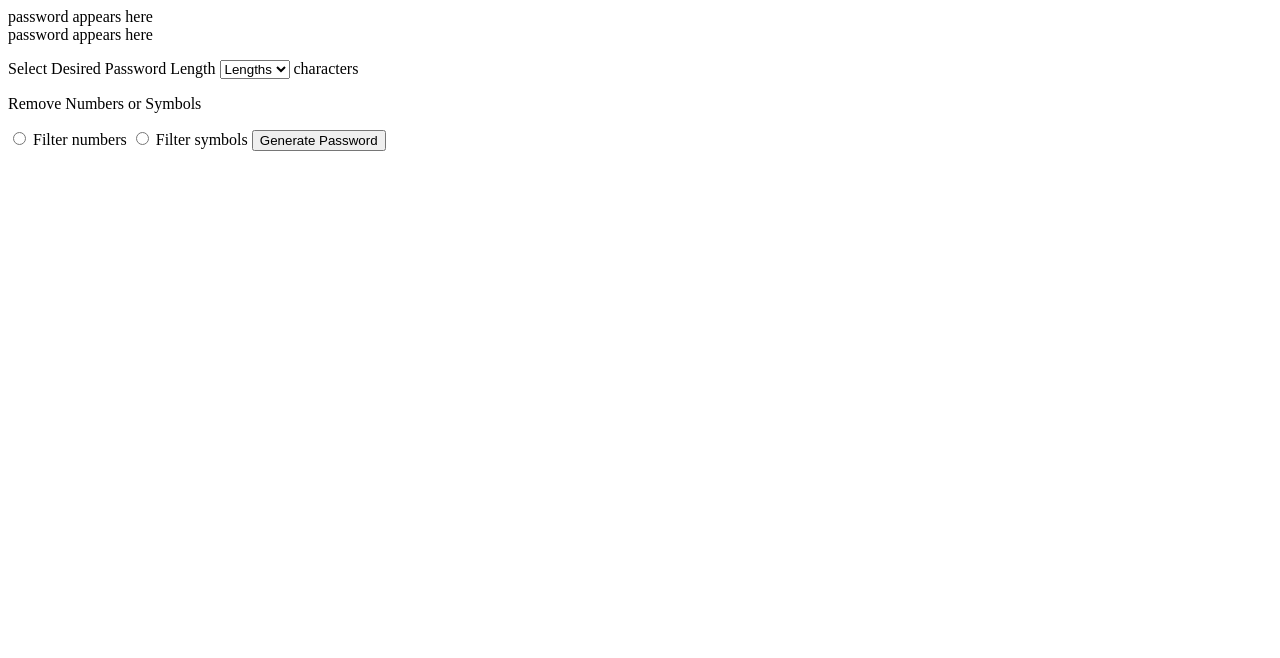
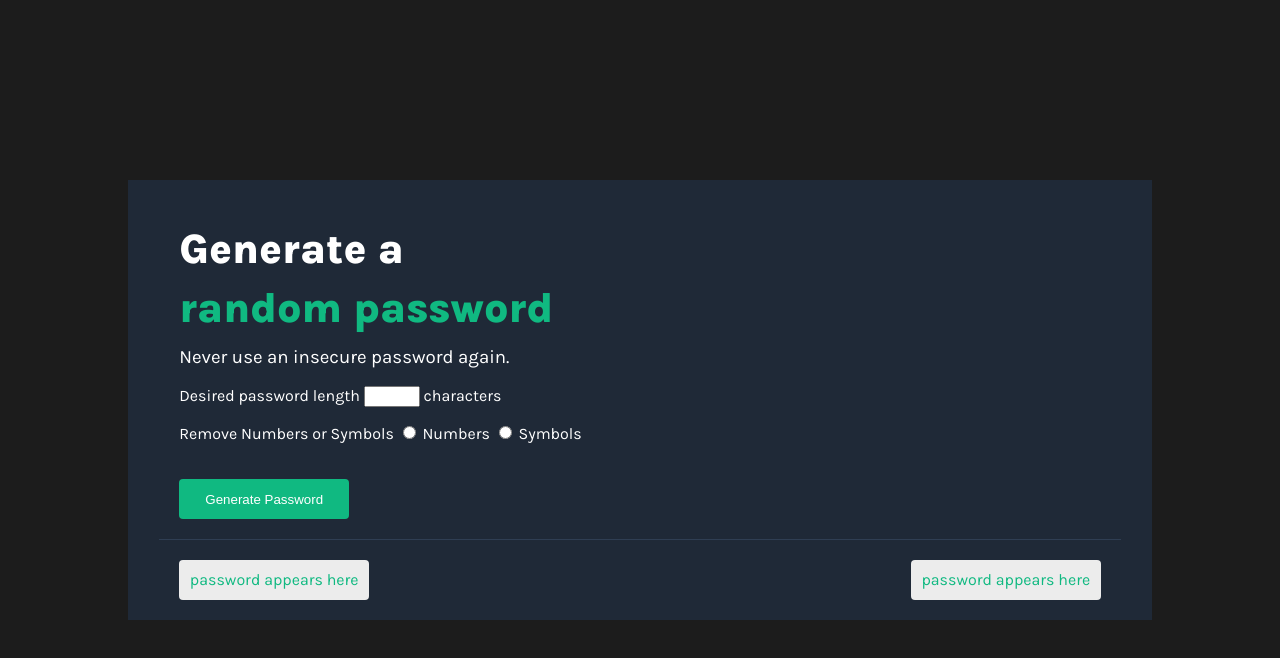
Before and after one commit to aeposten/password-generator, a plain HTML site: page index.html in a window 1280 px wide. Drawn offline with Linux system fonts and the light colour scheme.

Commit message:
Initial CSS Completed

```diff
--- a/index.html
+++ b/index.html
@@ -5,24 +5,16 @@
     <title>Random Password Generator</title>
   </head>
   <body>
-    <div id="password-1" onClick="copyPassword(passwordOne)">
-      password appears here
-    </div>
-    <div id="password-2" onClick="copyPassword(passwordTwo)">
-      password appears here
-    </div>
+    <main id="app">
+    <section id="generate-passwords">
+      <h1 id="title"><p id="white">Generate a</p><p id="green">random password</p></h1>
+      <h3>Never use an insecure password again.</h3>
+      <forum>
+        <label for="password-lengths">Desired password length</label>
+        <input type="number" id="user-input" min="10" max="20" />
+        characters
         <p>
-      <label for="password-lengths">Select Desired Password Length</label>
-      <select id="password-lengths">
-        <option disabled selected>Lengths</option>
-        <option value="12">12</option>
-        <option value="15">15</option>
-        <option value="17">17</option>
-      </select>
-      characters
-    </p>
           <label for="radio-value">Remove Numbers or Symbols</label>
-    <p></p>
           <input
             type="radio"
             value="num"
@@ -30,7 +22,7 @@
             class="radio-value"
             onClick="setFilter()"
           />
-    Filter numbers
+          Numbers
           <input
             type="radio"
             value="sym"
@@ -38,13 +30,33 @@
             class="radio-value"
             onClick="setFilter()"
           />
-    Filter symbols
-    <button
+          Symbols
+        </p>
+        <input
           id="generate-btn"
-      onClick="setTextContent(passwordOne); setTextContent(passwordTwo);"
+          type="submit"
+          value="Generate Password"
+          onClick="setTextContent(passwordOne); setTextContent(passwordTwo); return false;"
+        />
+      </forum>
+    </section>
+      <section id="password-divs">
+        <div
+          id="password-1"
+          class="password"
+          onClick="copyPassword(passwordOne)"
         >
-      Generate Password
-    </button>
+          password appears here
+        </div>
+        <div
+          id="password-2"
+          class="password"
+          onClick="copyPassword(passwordTwo)"
+        >
+          password appears here
+        </div>
+      </section>
+    </main>
     <script type="text/javascript" src="index.js"></script>
   </body>
 </html>
--- a/index.js
+++ b/index.js
@@ -14,20 +14,21 @@ const CHARACTERS  = [
 let radioButtons = document.getElementsByClassName("radio-value");
 let passwordOne = document.getElementById("password-1");
 let passwordTwo = document.getElementById("password-2");
-let lengthsEl = document.getElementById("password-lengths");
+let userInput = document.getElementById("user-input");
 let isFiltered = false;
 let passwordString;
 let filtered;
 
-//Generates password in password div
+//Sets text content of the password string divs with generated password
 function setTextContent(element) {
   isFiltered ? generatePassword(filtered) : generatePassword(CHARACTERS);
   element.textContent = passwordString;
+  console.log('clicked')
 }
 
-//Sets text content of the password string
+//Generates password
 function generatePassword(arr) {
-  let selectedLength = parseInt(lengthsEl.value);
+  let selectedLength = parseInt(userInput.value);
   passwordString = "";
   for (let i = 0; i <= selectedLength; i++) {
     let randomIndex = Math.floor(Math.random() * arr.length);
@@ -43,6 +44,8 @@ function copyPassword(element) {
   alert("Password copied to clipboard!");
 }
 
+
+//Sets filter based on selected options then uses filterCharacters to filter array based on selected option
 function setFilter() {
   let regexNum = /\D/;
   let regexSym = /[^_\W]+/;
@@ -56,6 +59,7 @@ function setFilter() {
   radioValue === "num" ? filterCharacters(regexNum) : filterCharacters(regexSym);
 }
 
+//For use in setFilter, uses selected filtering option to filter and return array of characters
 function filterCharacters(reg) {
   filtered = CHARACTERS.filter((character) => reg.test(character));
   isFiltered = true;
--- a/styles.css
+++ b/styles.css
@@ -0,0 +1,88 @@
+@import url('https://fonts.googleapis.com/css2?family=Karla:wght@400;800&display=swap');
+
+/* Color Scheme:
+    main-background: #1C1C1C
+    app-background: #1F2937
+    green: #10B981
+    */
+
+body {
+    margin: 0;
+    display: flex;
+    flex-direction: column;
+    justify-content: center;
+    align-items: center;
+    align-content: center;
+    height: 100vh;
+    background-color: #1C1C1C;
+    font-family: 'Karla', sans-serif;
+    font-weight: 100;
+    color: #FFFFFF;
+}
+
+#app {
+    display:flex;
+    flex-direction: column;
+    justify-content: center;
+    align-items: center;
+    align-content: center;
+    width: 80%;
+    background-color: #1F2937;
+}
+
+h1 {
+    font-size: 42px;
+    margin-bottom: 2px;
+}
+
+h3 {
+    margin-top: 2px;
+    font-weight: 400;
+    color: #FFFFFF;
+}
+
+#white {
+    color: #FFFFFF;
+    margin: 9px 0 9px 0;
+}
+
+#green {
+    color: #10B981;
+    margin: 9px 0 9px 0;
+}
+
+
+#generate-passwords {
+    display: flex;
+    flex-direction: column;
+    width: 90%;
+}
+
+#generate-btn {
+    background-color: #10B981;
+    border: none;
+    margin: 20px 0 20px 0;
+    padding: 10px;
+    width: 170px;
+    height: 40px;
+    border-radius: 4px;
+    color: #FFFFFF;
+}
+
+#password-divs {
+    width: 90%;
+    display: flex;
+    justify-content: space-between;
+    padding: 20px;
+    border-top: 1px solid #2F3E53;
+}
+
+.password {
+    padding: 10px;
+    width: 170px;
+    height: 20px;
+    text-align: center;
+    border-radius: 4px;
+    background-color: #ECECEC;
+    color: #10B981;
+}
```
Lines whose indentation alone changed are shown as unchanged.
